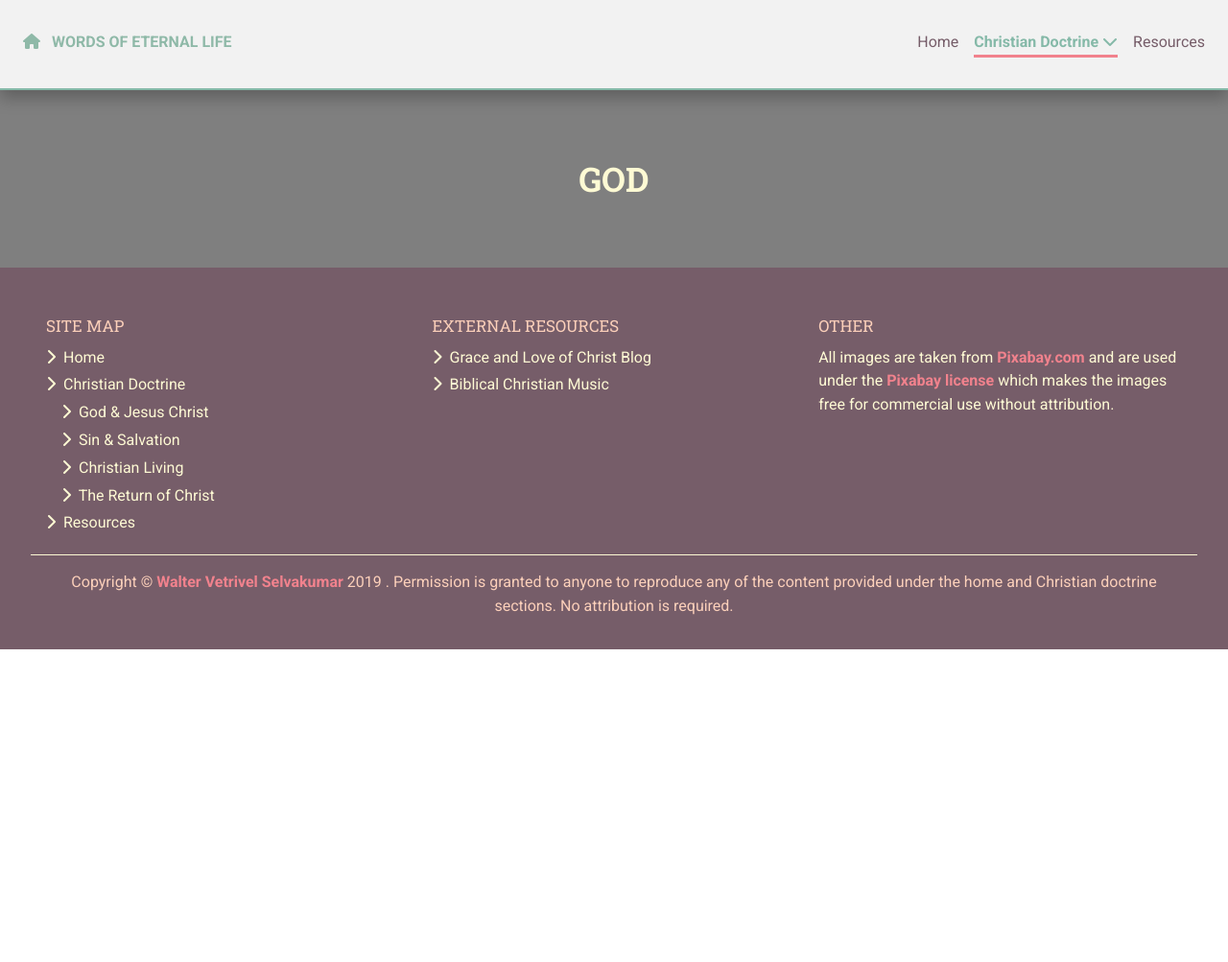
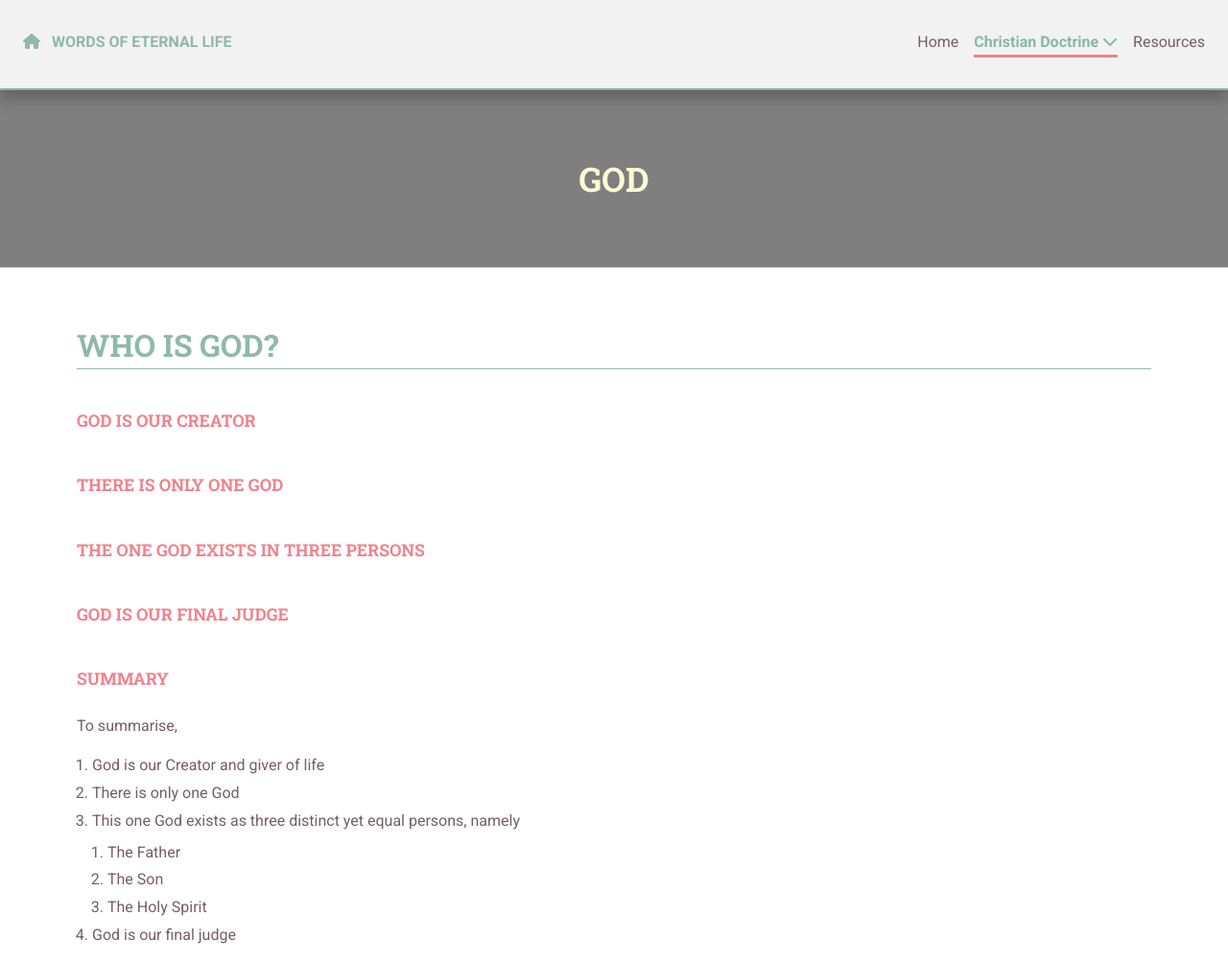
Before and after one commit to WalterVetrivel/iit_html_assignment, a plain HTML site: page pages/god.html in a window 1280 px wide. Shown: the top 1003 px of the page at 96% size. Before the commit the page ends 800 px from the top, so only its background shows below. Drawn offline with Linux system fonts and the light colour scheme.

Commit message:
Added some content to god.html. Updated some CSS.

```diff
--- a/css/doctrine.css
+++ b/css/doctrine.css
@@ -13,3 +13,50 @@
 .header-content {
 	padding: 2rem;
 }
+
+/* ARTICLE */
+.article {
+	padding: 3rem;
+}
+
+.article-heading {
+	font-family: 'Roboto Slab', sans-serif;
+	text-transform: uppercase;
+	font-size: 2rem;
+	margin-bottom: 2rem;
+	color: #8fb9a8;
+	border-bottom: 1px solid #8fb9a8;
+}
+
+.article-subheading {
+	font-family: 'Roboto Slab', sans-serif;
+	text-transform: uppercase;
+	font-size: 1.1rem;
+	margin-bottom: 1.5rem;
+	color: #f1828d;
+}
+
+.article-section {
+	padding: 0.5rem 0;
+}
+
+/* SUMMARY */
+.summary-list {
+	margin-left: 1rem;
+}
+
+.summary-list li {
+	margin-bottom: 0.25rem;
+}
+
+.summary-list ol {
+	margin-top: 0.5rem;
+	margin-left: 1rem;
+}
+
+/* MEDIA QUERIES */
+@media only screen and (min-width: 1024px) {
+	.article {
+		padding: 3.5rem 5rem;
+	}
+}
--- a/css/home.css
+++ b/css/home.css
@@ -10,7 +10,7 @@
 
 /* LANDING SECTION */
 #landing {
-	background-image: linear-gradient(rgba(0, 0, 0, 0.5), rgba(0, 0, 0, 0.5)),
+	background-image: linear-gradient(rgba(0, 0, 0, 0.7), rgba(0, 0, 0, 0.7)),
 		url(../img/home-bg.jpg);
 	position: relative;
 	min-height: 100vh;
--- a/css/style.css
+++ b/css/style.css
@@ -177,7 +177,7 @@ body {
 
 /* SECTION */
 .section {
-	padding: 2rem 3rem;
+	padding: 3rem;
 }
 
 .section-heading {
--- a/pages/god.html
+++ b/pages/god.html
@@ -110,7 +110,59 @@
 		<!-- END HEADER -->
 
 		<!-- START MAIN -->
-		<main></main>
+		<main>
+			<article class="article">
+				<h1 class="article-heading">
+					Who is God?
+				</h1>
+
+				<section class="article-section">
+					<h1 class="article-subheading">
+						God is our Creator
+					</h1>
+				</section>
+
+				<section class="article-section">
+					<h1 class="article-subheading">
+						There is only one God
+					</h1>
+				</section>
+
+				<section class="article-section">
+					<h1 class="article-subheading">
+						The one God exists in three persons
+					</h1>
+				</section>
+
+				<section class="article-section">
+					<h1 class="article-subheading">
+						God is our final judge
+					</h1>
+				</section>
+
+				<section class="article-section">
+					<h1 class="article-subheading">
+						Summary
+					</h1>
+
+					<p class="paragraph">To summarise,</p>
+
+					<ol class="summary-list">
+						<li>God is our Creator and giver of life</li>
+						<li>There is only one God</li>
+						<li>
+							This one God exists as three distinct yet equal persons, namely
+							<ol>
+								<li>The Father</li>
+								<li>The Son</li>
+								<li>The Holy Spirit</li>
+							</ol>
+						</li>
+						<li>God is our final judge</li>
+					</ol>
+				</section>
+			</article>
+		</main>
 		<!-- END MAIN -->
 
 		<!-- START FOOTER -->
```
Also changed, not shown: pages/resources.html (+1 -1 lines).
